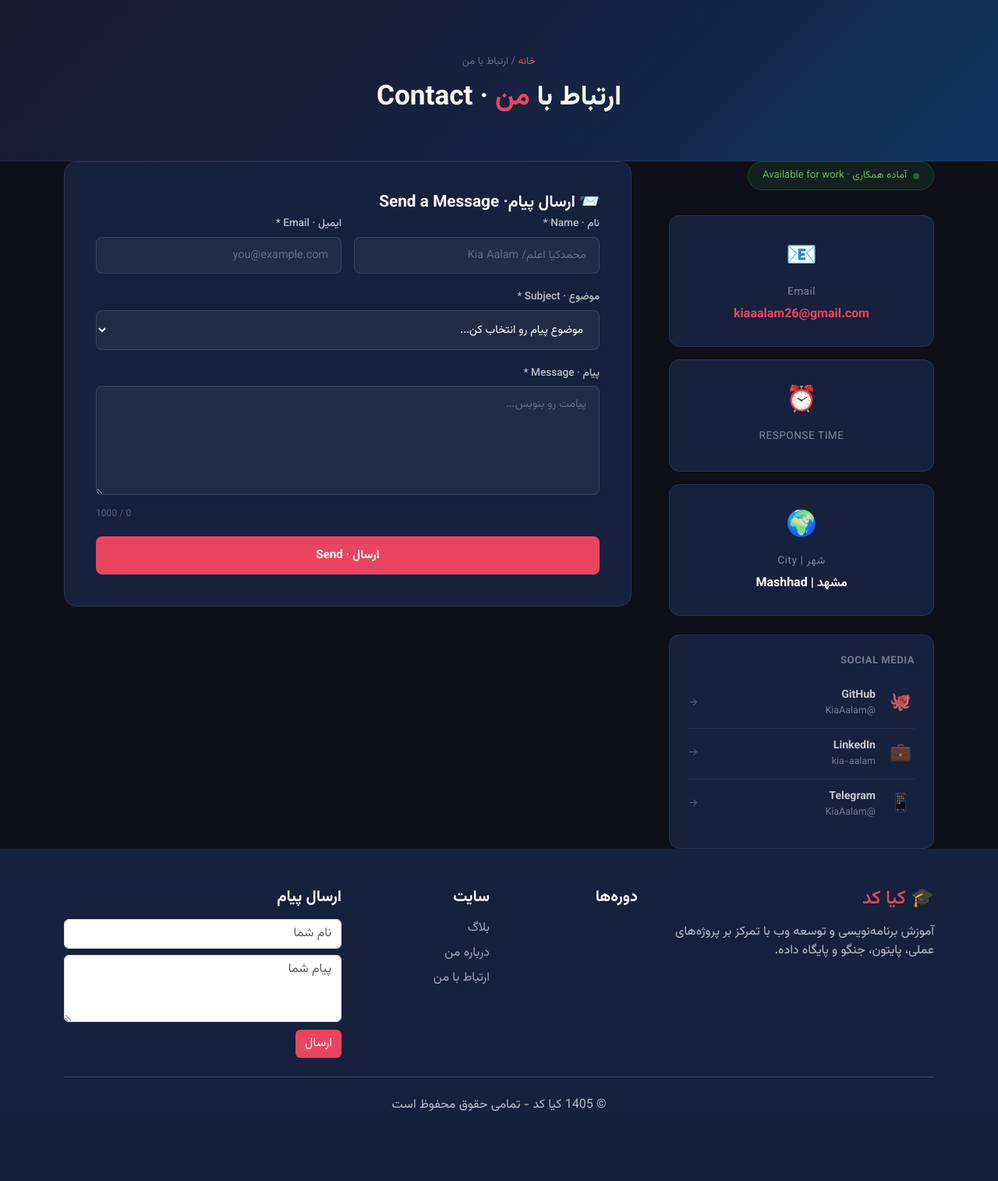
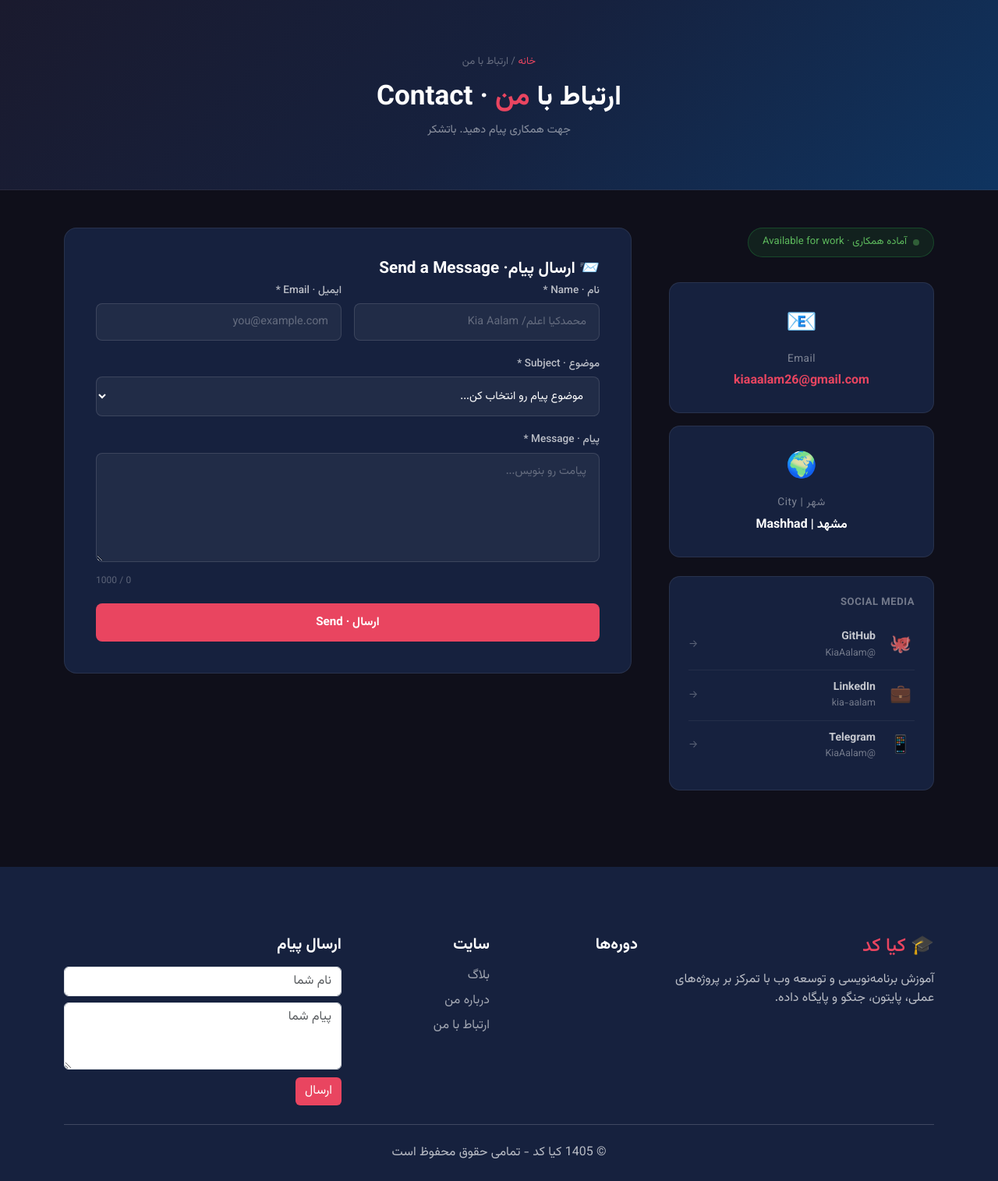
Before and after one commit to Kia-Aalam/KiaCode, a Django app: page /contact/ in a window 1280 px wide. Shown: the part 79-1594 px from the top of the page at 78% size. Before the commit the page ends 1504 px from the top, so only its background shows below. Run offline with Django 5.2, Linux system fonts and the light colour scheme.

Commit message:
fix contact page

```diff
--- a/assets/css/main.css
+++ b/assets/css/main.css
@@ -65,11 +65,12 @@ a { transition: color 0.2s; }
 .stat-label { color: rgba(255,255,255,0.7); font-size: 0.95rem; }
 
 /* ─── Footer ─── */
-footer { background: #16213e; color: rgba(255,255,255,0.7); padding: 1px;}
+/* ─── Footer ─── */
+footer { background: #16213e; color: rgba(255,255,255,0.7); padding: 20px 0; margin-top: 50px; }
 footer h5 { color: white; font-weight: 600; margin-bottom: 1rem; }
 footer a { color: rgba(255,255,255,0.6); text-decoration: none; display: block; margin-bottom: 0.4rem; transition: color 0.2s; }
 footer a:hover { color: #e94560; }
-.footer-bottom { border-top: 1px solid rgba(255,255,255,0.1); padding-top: 20px; margin-top: 10px; text-align: center; font-size: 0.85rem; }
+.footer-bottom { border-top: 1px solid rgba(255,255,255,0.1); padding-top: 10px; margin-top: 10px; text-align: center; font-size: 0.85rem; }
 
 /* ─── Utilities ─── */
 .text-accent { color: #e94560; }
--- a/templates/about_me.html
+++ b/templates/about_me.html
@@ -4,7 +4,7 @@
 {% block content %}
 
 <!-- Page Header -->
-<section class="page-header">
+<section class="page-header mb-5">
   <div class="container">
     <div class="breadcrumb-custom"><a href="/">خانه</a> / درباره من</div>
     <h1>درباره <span>من</span> · About Me</h1>
--- a/templates/base.html
+++ b/templates/base.html
@@ -72,7 +72,7 @@
     <!-- ═══════════════════════════════════════
      BLOG SECTION / آخرین مقالات
     ════════════════════════════════════════ -->
-    <section class="blog-section mt-5">
+    <section class="blog-section mt-5 mb-5">
       <div class="container">
         <div
           class="section-header d-flex justify-content-between align-items-start"
--- a/templates/contact.html
+++ b/templates/contact.html
@@ -3,10 +3,11 @@
 
 {% block content %}
 <!-- Page Header -->
-<section class="page-header">
+<section class="page-header mb-5">
   <div class="container">
     <div class="breadcrumb-custom"><a href="/">خانه</a> / ارتباط با من</div>
     <h1>ارتباط با <span>من</span> · Contact</h1>
+    <p>جهت همکاری پیام دهید. باتشکر</p>
   </div>
 </section>
 
@@ -30,18 +31,13 @@
         </div>
 
         <div class="info-card">
-          <div class="info-icon">⏰</div>
-          <div class="info-title">RESPONSE TIME</div>
-        </div>
-
-        <div class="info-card">
           <div class="info-icon">🌍</div>
           <div class="info-title">شهر | City</div>
           <div class="info-value">مشهد | Mashhad</div>
         </div>
 
         <!-- Social -->
-        <div class="social-card mt-4">
+        <div class="social-card mt-4 mb-5">
           <p style="font-size:0.82rem; color:rgba(255,255,255,0.4); margin-bottom:12px; font-weight:600; letter-spacing:0.5px;">SOCIAL MEDIA</p>
           <a href="#" class="social-item">
             <span class="social-icon">🐙</span>
```
